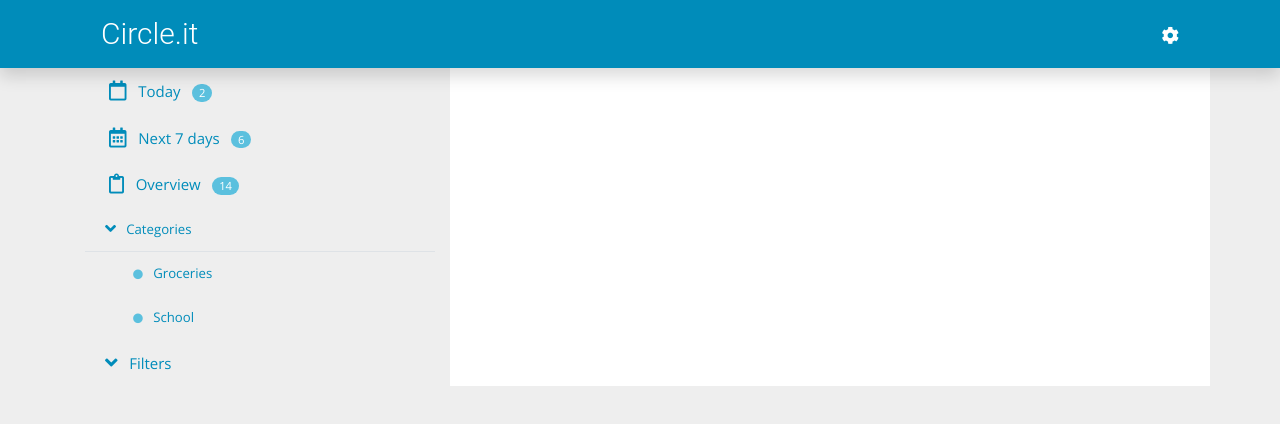
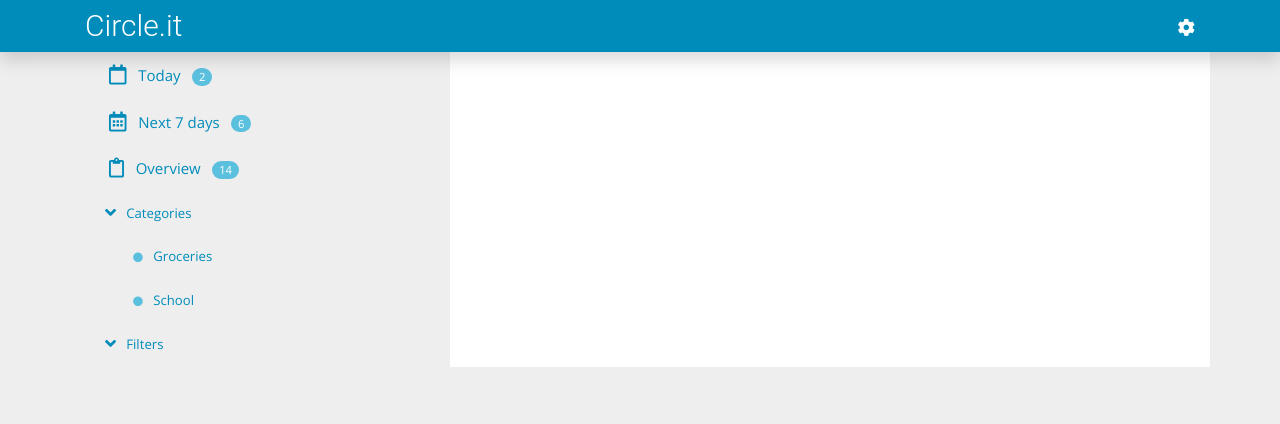
Before and after one commit to avanichyanukroh/centrillo, a website: page public/index.html in a window 1280 px wide. Drawn offline with nearby package versions, Linux system fonts and the light colour scheme.

Commit message:
fixing navbar layout to match login page

```diff
--- a/public/index.css
+++ b/public/index.css
@@ -2,16 +2,17 @@ header {
 
 	color: #fff;
 	font-family: 'Roboto', sans-serif;
-};
+}
 
 .navbar {
 
+	margin: 0;
 	padding: 0;
-};
+}
 
 /* Fixes cog dropdown-menu to drop to the left instead of right (off the screen)*/
 .dropdown-menu {
 
     right: 0;
     left: auto;
-};
+}
--- a/public/index.html
+++ b/public/index.html
@@ -16,7 +16,7 @@
 
 						<!-- cog dropdown menu -->
 						<nav class="navbar">
-							<h1 class="d-none d-md-block h2 mt-2">Circle.it</h1>
+							<h1 class="d-none d-md-block h2 pt-2">Circle.it</h1>
 
 							<!-- bars icon for mobile viewport (collapse) drop down menu -->
 							<i class="fa far fa-bars fa-lg navbar-toggler float-left d-md-none mt-2 pb-2" id="navCollapse" data-toggle="collapse" data-target="#navbarToggleExternalContent" aria-controls="navbarToggleExternalContent" aria-expanded="false" aria-label="Toggle navigation"></i>
@@ -92,7 +92,7 @@
 									Categories
 								</a>
 
-								<div id="collapse-sm-1" class="collapse show border-top" data-parent="#accordion">
+								<div id="collapse-sm-1" class="collapse border-top" data-parent="#accordion">
 
 									<!-- categories item list (mobile)-->
 									<div class="list-group" id="categories-m"></div>
@@ -166,22 +166,22 @@
 						<div class="list-group">
 
 							<a href="#" class="list-group-item bg-light border-0" data-toggle="collapse" data-target="#collapse-1" aria-expanded="true" aria-controls="collapse-1">
-								<i class="fa fa-angle-down fa-lg" aria-hidden="true"></i>
+								<i class="fa fas fa-angle-down fa-lg arrowToggle" aria-hidden="true"></i>
 								&nbsp;
 								Categories
 							</a>
 
-							<div id="collapse-1" class="collapse show border-top" data-parent="#accordion">
+							<div id="collapse-1" class="collapse show" data-parent="#accordion">
 
 								<!-- categories item list (non-mobile)-->
 								<div class="list-group" id="categories"></div>
 
 							</div>
 						</div>
-						<div>
+						<div class="list-group">
 
 							<a href="#" class="list-group-item bg-light border-0" data-toggle="collapse" data-target="#collapse-2" aria-expanded="true" aria-controls="collapse-2">
-								<i class="fa fa-angle-down fa-lg" aria-hidden="true"></i>
+								<i class="fa fa-angle-down fa-lg arrowToggle" aria-hidden="true"></i>
 								&nbsp;
 								Filters
 							</a>
@@ -210,7 +210,7 @@
 				</div>
 
 				<!-- main content -->
-				<div class="col-md-8 bg-white p-5" id="mainContent"></div>
+				<div class="col-md-8 bg-white p-4" id="mainContent"></div>
 
 			</div>
 		</div>
--- a/public/index.js
+++ b/public/index.js
@@ -22,11 +22,11 @@ function watchNavCollapseToggle() {
 }
 
 //changes dropdown arrow icon direction after expanding or collapsing
-function watchNavCollapseToggle() {
+function watchArrowToggle() {
 
-    $("#navCollapse").click(function() {
+    $(".arrowToggle").click(function() {
 
-    $(this).toggleClass("fa-window-close fa-bars");
+    $(this).toggleClass("fa-angle-down fa-angle-up");
 
     });
 }
@@ -47,4 +47,5 @@ function watchCategoryItemDisplay() {
 }
 
 $(watchNavCollapseToggle);
+$(watchArrowToggle);
 $(watchCategoryItemDisplay);
--- a/public/loginPage.css
+++ b/public/loginPage.css
@@ -76,3 +76,7 @@ body{
 	padding-bottom: 15px;
 	text-align: center;
 }
+
+.navbar {
+	padding: 0;
+}
--- a/public/mock-user.js
+++ b/public/mock-user.js
@@ -165,7 +165,7 @@ function displayUserProfile(data) {
                     <i class="far fa-circle"></i>
                     <span class="">${data.taskList[i].tasks[j].taskTitle}</span>
 
-                    <span class="invisible">
+                    <span class="d-none">
                         <span>${data.taskList[i].tasks[j].taskComplete}</span>
                         <span>${data.taskList[i].tasks[j].dateDue}</span>
                         <span>${data.taskList[i].tasks[j].timeDue}</span>
@@ -187,7 +187,7 @@ function displayUserProfile(data) {
                         <i class="far fa-circle pl-3"></i>
                         <span class="">${data.taskList[i].tasks[j].subtasks[k].subtaskTitle}</span>
 
-                        <span class="invisible">
+                        <span class="d-none">
                             <span>${data.taskList[i].tasks[j].subtasks[k].taskComplete}</span>
                             <span>${data.taskList[i].tasks[j].subtasks[k].dateDue}</span>
                             <span>${data.taskList[i].tasks[j].subtasks[k].timeDue}</span>
```
